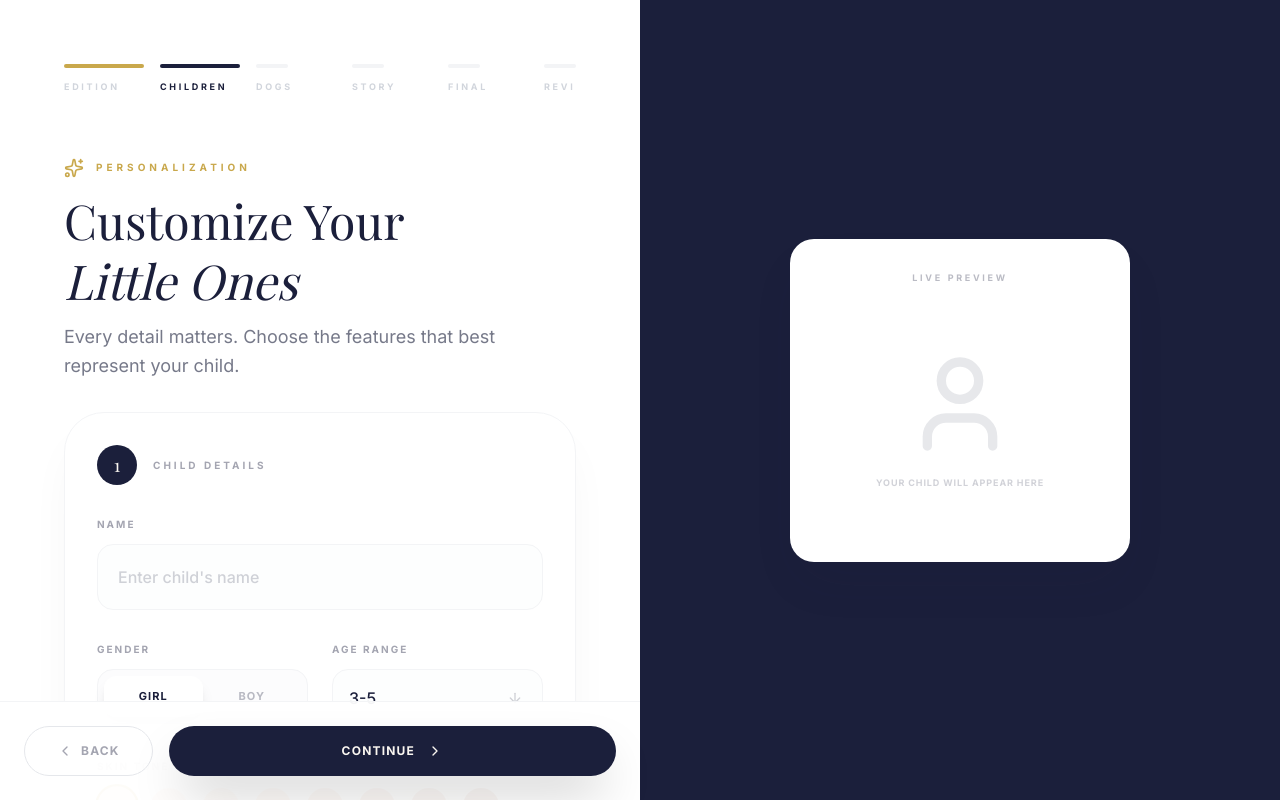
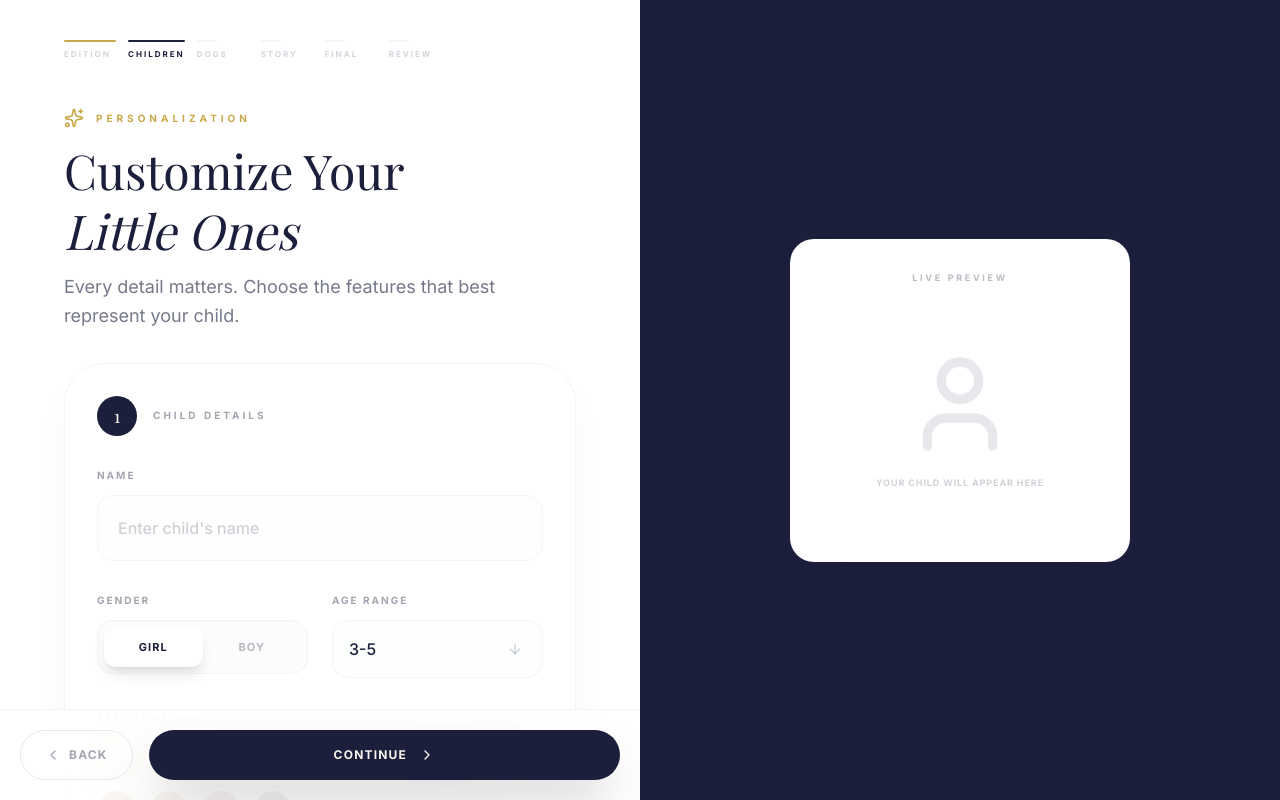
Before and after one commit to stephbarr3ro/soul-dog-app, a React (Vite) app: page /customize in a window 1280 px wide. Both pictures are taken after a click on the button "CONTINUE". Built offline with nearby package versions, Linux system fonts and the light colour scheme; a web font is replaced by a local one.

Commit message:
fix Customize edition step layout

```diff
--- a/src/pages/Customize.tsx
+++ b/src/pages/Customize.tsx
@@ -12,178 +12,20 @@ import { Step5_Review } from '@/src/components/customization/Step5_Review';
 import { LivePreview } from '@/src/components/customization/LivePreview';
 import { cn } from '@/src/lib/utils';
 import { createCheckoutAndRedirect, getProductByHandle } from '@/src/lib/shopify';
-
-const STEPS = [
-  { id: 'edition',  label: 'Edition'  },
-  { id: 'children', label: 'Children' },
-  { id: 'dogs',     label: 'Dogs'     },
-  { id: 'story',    label: 'Story'    },
-  { id: 'final',    label: 'Final'    },
-  { id: 'review',   label: 'Review'   },
-];
-
-export const Customize = () => {
-  const [searchParams] = useSearchParams();
-  const navigate = useNavigate();
-  const { edition, setEdition, children, dogs, storyTitle, coverColor, dedication, giftWrapping } = useCustomizationStore();
-  const [currentStep, setCurrentStep] = useState(0);
-  const [isProcessing, setIsProcessing] = useState(false);
-
-  useEffect(() => {
-    const editionParam = searchParams.get('edition');
-    if (editionParam === 'classic' || editionParam === 'true-likeness') {
-      setEdition(editionParam);
-      setCurrentStep(1);
-    }
-  }, [searchParams, setEdition]);
-
-  const handleNext = () => {
-    if (currentStep < STEPS.length - 1) {
-      setCurrentStep(currentStep + 1);
-      window.scrollTo(0, 0);
-    } else {
-      handleAddToCart();
-    }
-  };
-
-  const handleBack = () => {
-    if (currentStep > 0) {
-      setCurrentStep(currentStep - 1);
-      window.scrollTo(0, 0);
-    } else {
-      navigate('/');
-    }
-  };
-
-  const handleAddToCart = async () => {
-    setIsProcessing(true);
-    try {
-      const productHandle = edition === 'classic' ? 'classic-edition' : 'true-likeness-edition';
-      const product = await getProductByHandle(productHandle);
-      if (!product) throw new Error('Product not found');
-
-      const customProperties: Record<string, string> = {
-        'Edition': edition === 'classic' ? 'Classic Edition' : 'True Likeness Edition',
-        'Story Title': storyTitle,
-        'Cover Color': coverColor,
-        'Dedication': dedication,
-        'Gift Wrapping': giftWrapping ? 'Yes' : 'No',
-      };
-
-      children.forEach((child, i) => {
-        customProperties[`Child ${i + 1} Name`] = child.name;
-        customProperties[`Child ${i + 1} Gender`] = child.gender;
-        customProperties[`Child ${i + 1} Age`] = child.ageRange;
-      });
-
-      dogs.forEach((dog, i) => {
-        customProperties[`Dog ${i + 1} Name`] = dog.name;
-        customProperties[`Dog ${i + 1} Breed`] = dog.breed;
-        customProperties[`Dog ${i + 1} Fur`] = dog.furColor;
-        customProperties[`Dog ${i + 1} Collar`] = dog.collarColor;
-      });
-
-      const lineItems = [{
-        variantId: product.variants[0].id,
-        quantity: 1,
-        customAttributes: Object.entries(customProperties).map(([key, value]) => ({ key, value })),
-      }];
-
-      await createCheckoutAndRedirect(lineItems);
-    } catch (error) {
-      console.error('Checkout error:', error);
-      alert('Could not connect to Shopify. Please check your configuration.');
-    } finally {
-      setIsProcessing(false);
-    }
-  };
-
-  const renderStep = () => {
-    switch (currentStep) {
-      case 0: return <Step0_Edition />;
-      case 1: return <Step1_Children />;
-      case 2: return <Step2_Dogs />;
-      case 3: return <Step3_StoryTitle />;
-      case 4: return <Step4_FinalTouches />;
-      case 5: return <Step5_Review />;
-      default: return null;
-    }
-  };
-
-  return (
-    <div className="min-h-screen bg-white flex flex-col md:flex-row">
-
-      {/* LEFT — Form */}
-      <div className="w-full md:w-1/2 p-6 md:p-10 lg:p-16 overflow-y-auto max-h-screen scrollbar-hide">
-
-        {/* Step indicator */}
-        <div className="flex items-center gap-4 mb-12 overflow-x-auto pb-4 scrollbar-hide">
-          {STEPS.map((step, index) => (
-            <React.Fragment key={step.id}>
-              <div className="flex flex-col gap-3 min-w-[80px]">
-                <div className={cn(
-                  "h-1 rounded-full transition-all duration-700",
-                  currentStep === index ? "bg-navy w-full" :
-                  currentStep > index ? "bg-gold w-full" : "bg-gray-100 w-8"
-                )} />
-                <span className={cn(
-                  "text-[9px] font-bold uppercase tracking-[0.3em] transition-colors",
-                  currentStep === index ? "text-navy" : "text-gray-300"
-                )}>
-                  {step.label}
-                </span>
-              </div>
-            </React.Fragment>
-          ))}
-        </div>
-
-        {/* Step content */}
-        <div className="max-w-xl mx-auto pb-24">
-          <AnimatePresence mode="wait">
-            <motion.div
-              key={currentStep}
-              initial={{ opacity: 0, x: 20 }}
-              animate={{ opacity: 1, x: 0 }}
-              exit={{ opacity: 0, x: -20 }}
-              transition={{ duration: 0.4, ease: "easeOut" }}
-            >
-              {renderStep()}
-            </motion.div>
-          </AnimatePresence>
-
-          {/* Mobile preview — inline below form */}
-          <div className="md:hidden mt-10 rounded-3xl bg-navy overflow-hidden" style={{ minHeight: 360 }}>
-            <LivePreview className="w-full py-10 px-6" step={currentStep} />
-          </div>
-        </div>
-
-        {/* Navigation */}
-        <div className="fixed bottom-0 left-0 w-full md:w-1/2 bg-white/90 backdrop-blur-2xl border-t border-gray-100 p-6 flex gap-4 z-40">
-          <button onClick={handleBack} className="px-8 py-4 rounded-full border border-gray-200 font-bold text-navy/40 hover:border-navy hover:text-navy transition-all flex items-center gap-2 text-xs uppercase tracking-widest">
-            <ChevronLeft className="w-4 h-4" /> Back
-          </button>
-          <button onClick={handleNext} disabled={isProcessing} className={cn(
-            "flex-1 px-8 py-4 rounded-full bg-navy text-cream font-bold hover:bg-gold transition-all flex items-center justify-center gap-3 shadow-2xl text-xs uppercase tracking-widest",
-            isProcessing && "opacity-70 cursor-not-allowed"
-          )}>
-            {isProcessing ? (
-              <>Processing... <motion.div animate={{ rotate: 360 }} transition={{ repeat: Infinity, duration: 1 }} className="w-4 h-4 border-2 border-cream border-t-transparent rounded-full" /></>
-            ) : currentStep === STEPS.length - 1 ? (
-              <>Complete & Checkout <ShoppingBag className="w-4 h-4" /></>
-            ) : (
-              <>Continue <ChevronRight className="w-4 h-4" /></>
-            )}
-          </button>
-        </div>
-      </div>
-
-      {/* RIGHT — Preview (desktop only) */}
-      <div className="hidden md:flex w-1/2 bg-navy items-center justify-center p-12 lg:p-24 relative overflow-hidden sticky top-0 h-screen">
-        <div className="absolute inset-0 opacity-20">
-          <div className="absolute inset-0 bg-[radial-gradient(circle_at_center,_var(--tw-gradient-stops))] from-gold/10 to-transparent" />
-        </div>
-        <LivePreview className="w-full h-full relative z-10" step={currentStep} />
-      </div>
-    </div>
-  );
-};
+const STEPS=[{id:'edition',label:'Edition'},{id:'children',label:'Children'},{id:'dogs',label:'Dogs'},{id:'story',label:'Story'},{id:'final',label:'Final'},{id:'review',label:'Review'}];
+const StepIndicator=({currentStep}:{currentStep:number})=>(<div className="flex items-center gap-3 overflow-x-auto pb-2 scrollbar-hide">{STEPS.map((step,index)=>(<div key={step.id} className="flex flex-col gap-1.5 min-w-[52px]"><div className={cn("h-0.5 rounded-full transition-all duration-700",currentStep===index?"bg-navy w-full":currentStep>index?"bg-gold w-full":"bg-gray-100 w-5")}/><span className={cn("text-[8px] font-bold uppercase tracking-[0.25em] transition-colors",currentStep===index?"text-navy":"text-gray-300")}>{step.label}</span></div>))}</div>);
+const isEditionStep=(s:number)=>s===0;
+export const Customize=()=>{
+const [searchParams]=useSearchParams();
+const navigate=useNavigate();
+const {edition,setEdition,children,dogs,storyTitle,coverColor,dedication,giftWrapping}=useCustomizationStore();
+const [currentStep,setCurrentStep]=useState(0);
+const [isProcessing,setIsProcessing]=useState(false);
+useEffect(()=>{const e=searchParams.get('edition');if(e==='classic'||e==='true-likeness'){setEdition(e);setCurrentStep(1);}},[searchParams,setEdition]);
+const handleNext=()=>{if(currentStep<STEPS.length-1){setCurrentStep(currentStep+1);window.scrollTo(0,0);}else{handleAddToCart();}};
+const handleBack=()=>{if(currentStep>0){setCurrentStep(currentStep-1);window.scrollTo(0,0);}else{navigate('/');}};
+const handleAddToCart=async()=>{setIsProcessing(true);try{const h=edition==='classic'?'classic-edition':'true-likeness-edition';const p=await getProductByHandle(h);if(!p)throw new Error('not found');const cp:Record<string,string>={'Edition':edition==='classic'?'Classic Edition':'True Likeness Edition','Story Title':storyTitle,'Cover Color':coverColor,'Dedication':dedication,'Gift Wrapping':giftWrapping?'Yes':'No'};children.forEach((c,i)=>{cp[`Child ${i+1} Name`]=c.name;cp[`Child ${i+1} Gender`]=c.gender;cp[`Child ${i+1} Age`]=c.ageRange;});dogs.forEach((d,i)=>{cp[`Dog ${i+1} Name`]=d.name;cp[`Dog ${i+1} Breed`]=d.breed;cp[`Dog ${i+1} Fur`]=d.furColor;cp[`Dog ${i+1} Collar`]=d.collarColor;});await createCheckoutAndRedirect([{variantId:p.variants[0].id,quantity:1,customAttributes:Object.entries(cp).map(([k,v])=>({key:k,value:v}))}]);}catch(e){console.error(e);alert('Could not connect to Shopify.');}finally{setIsProcessing(false);}};
+const renderStep=()=>{switch(currentStep){case 0:return<Step0_Edition/>;case 1:return<Step1_Children/>;case 2:return<Step2_Dogs/>;case 3:return<Step3_StoryTitle/>;case 4:return<Step4_FinalTouches/>;case 5:return<Step5_Review/>;default:return null;}};
+const NavBar=()=>(<div className="fixed bottom-0 left-0 w-full md:w-1/2 bg-white/90 backdrop-blur-2xl border-t border-gray-100 p-5 flex gap-4 z-40"><button onClick={handleBack} className="px-6 py-4 rounded-full border border-gray-200 font-bold text-navy/40 hover:border-navy hover:text-navy transition-all flex items-center gap-2 text-xs uppercase tracking-widest"><ChevronLeft className="w-4 h-4"/>Back</button><button onClick={handleNext} disabled={isProcessing} className={cn("flex-1 px-6 py-4 rounded-full bg-navy text-cream font-bold hover:bg-gold transition-all flex items-center justify-center gap-3 shadow-2xl text-xs uppercase tracking-widest",isProcessing&&"opacity-70 cursor-not-allowed")}>{isProcessing?<>Processing...<motion.div animate={{rotate:360}} transition={{repeat:Infinity,duration:1}} className="w-4 h-4 border-2 border-cream border-t-transparent rounded-full"/></>:currentStep===STEPS.length-1?<>Complete &amp; Checkout<ShoppingBag className="w-4 h-4"/></>:<>Continue<ChevronRight className="w-4 h-4"/></>}</button></div>);
+if(isEditionStep(currentStep)){return(<div className="min-h-screen bg-white flex items-start justify-center"><div className="w-full max-w-2xl px-6 md:px-10 pt-8 pb-28"><StepIndicator currentStep={currentStep}/><div className="mt-8"><AnimatePresence mode="wait"><motion.div key={currentStep} initial={{opacity:0,x:20}} animate={{opacity:1,x:0}} exit={{opacity:0,x:-20}} transition={{duration:0.4}}><Step0_Edition/></motion.div></AnimatePresence></div></div><NavBar/></div>);}
+return(<div className="min-h-screen bg-white flex flex-col md:flex-row"><div className="w-full md:w-1/2 overflow-y-auto md:max-h-screen scrollbar-hide"><div className="md:hidden"><div className="bg-navy overflow-hidden" style={{minHeight:320}}><LivePreview className="w-full py-8 px-6" step={currentStep} compact/></div><div className="px-6 pt-5 pb-2"><StepIndicator currentStep={currentStep}/></div><div className="px-6 pb-28"><AnimatePresence mode="wait"><motion.div key={currentStep} initial={{opacity:0,x:20}} animate={{opacity:1,x:0}} exit={{opacity:0,x:-20}} transition={{duration:0.4}}>{renderStep()}</motion.div></AnimatePresence></div></div><div className="hidden md:block px-10 lg:px-16 pt-10 pb-28"><div className="mb-10"><StepIndicator currentStep={currentStep}/></div><div className="max-w-xl mx-auto"><AnimatePresence mode="wait"><motion.div key={currentStep} initial={{opacity:0,x:20}} animate={{opacity:1,x:0}} exit={{opacity:0,x:-20}} transition={{duration:0.4}}>{renderStep()}</motion.div></AnimatePresence></div></div><NavBar/></div><div className="hidden md:flex w-1/2 bg-navy items-center justify-center p-12 lg:p-24 relative overflow-hidden sticky top-0 h-screen"><div className="absolute inset-0 opacity-20"><div className="absolute inset-0 bg-[radial-gradient(circle_at_center,_var(--tw-gradient-stops))] from-gold/10 to-transparent"/></div><LivePreview className="w-full h-full relative z-10" step={currentStep}/></div></div>);};
```
Also changed, not shown: 1 other file (tests, documents, lock files or other folders).
